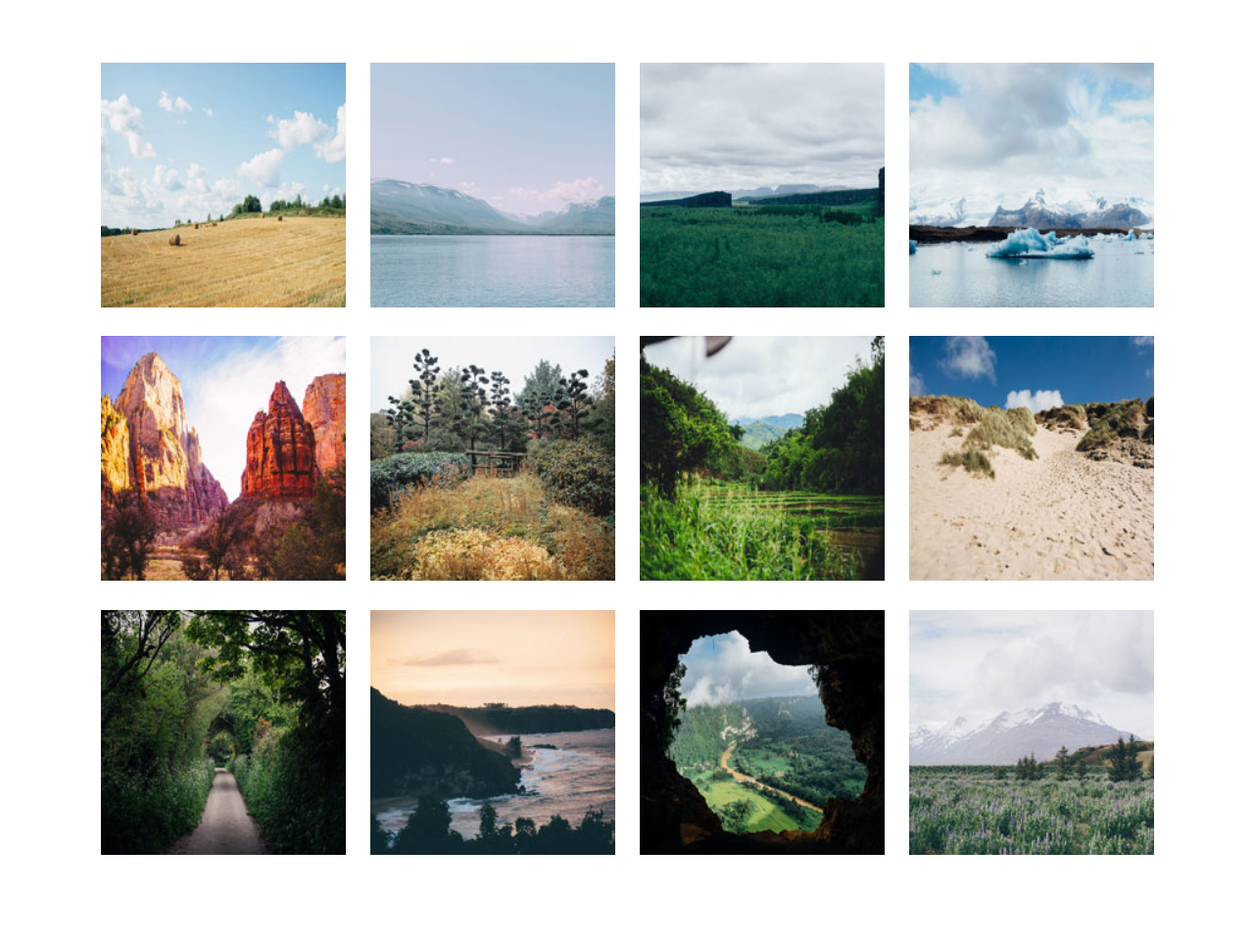
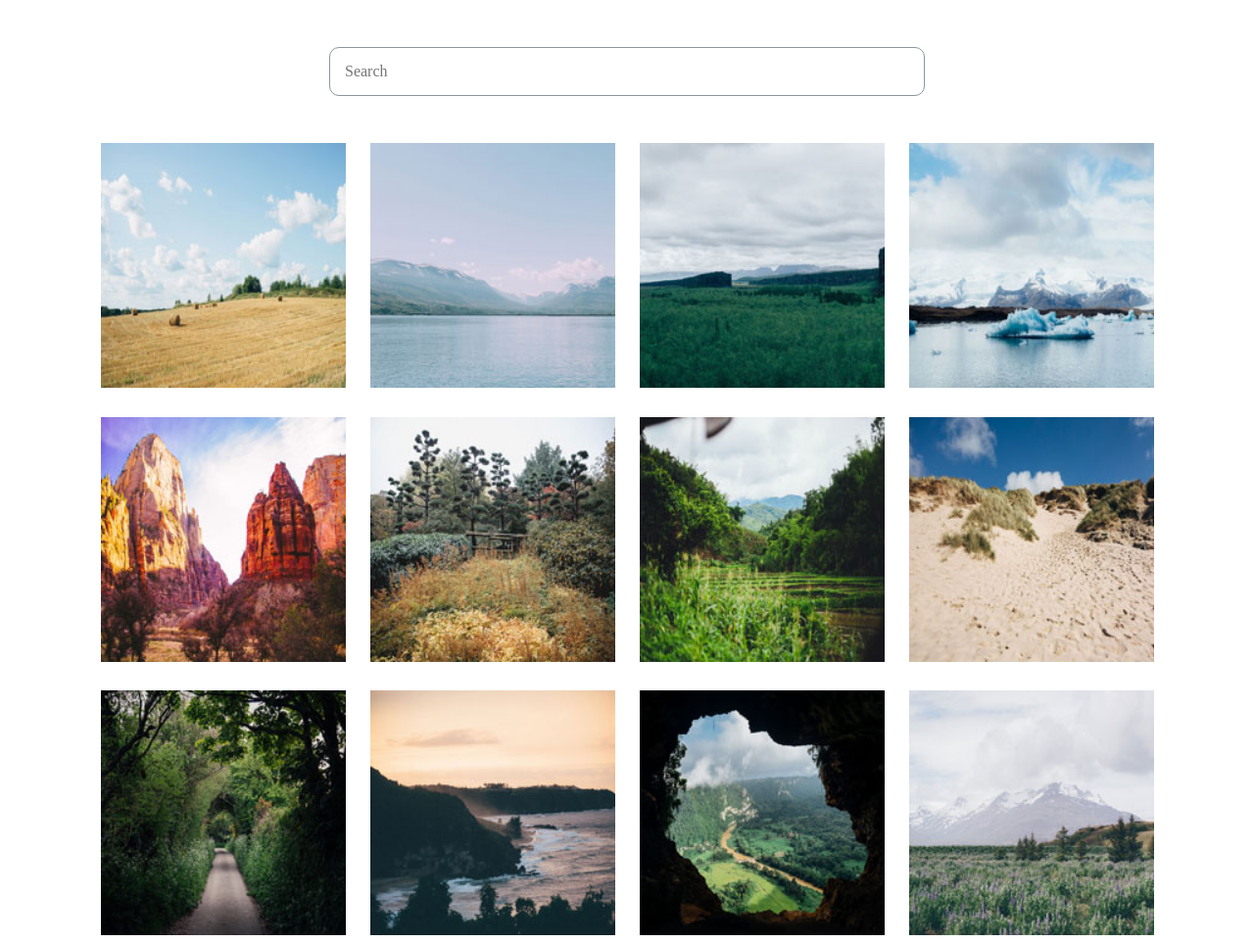
Before and after one commit to Hazelrl/interactive-photo-gallery, a plain HTML site: page index2.html in a window 1280 px wide. Shown: the whole page at 98% size. Before the commit the page ends 941 px from the top, so only its background shows below. Drawn offline with Linux system fonts and the light colour scheme.

Commit message:
Search bar added

```diff
--- a/css/styles2.css
+++ b/css/styles2.css
@@ -2,15 +2,32 @@
     box-sizing: border-box;
 }
 
+body {
+    text-align: center;
+}
+
+form {
+    padding: 0px;
+    margin: 3em 2em 0px;
+    display: block;
+}
+
+input {
+    font-size: 16px;
+    padding: 15px;
+    width: 50%;
+    border: 0.5px solid #8a97a0;
+    border-radius: 10px;
+}
+
 .gallery-container {
     display: grid;
-    margin: 4rem;
+    margin: 3em 4em;
     grid-template-columns: repeat(auto-fit, 250px);
     grid-gap: 25px;
     justify-content: center;
 }
 
-  .grid-item img {
+.grid-item img {
     width: 100%;
-    height: auto;
 }
--- a/index2.html
+++ b/index2.html
@@ -7,6 +7,11 @@
     <link href="css/styles2.css" rel="stylesheet">
   </head>
   <body>
+    <div class="search">
+        <form>
+            <input type="search" name="search" id="search" placeholder="Search">
+        </form>
+    </div>
     <div class="gallery-container">
         <div class="grid-item"><img src="photo_gallery_v5/photos/thumbnails/01.jpg" alt="Photo 1"></div>
         <div class="grid-item"><img src="photo_gallery_v5/photos/thumbnails/02.jpg" alt="Photo 2"></div>
```
